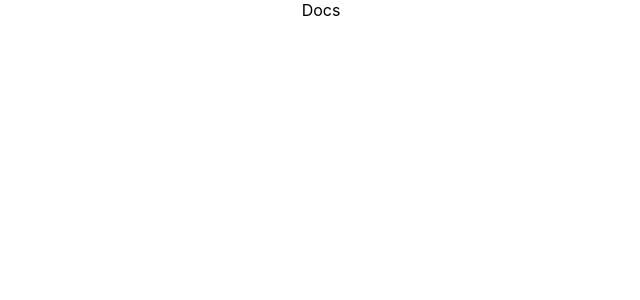
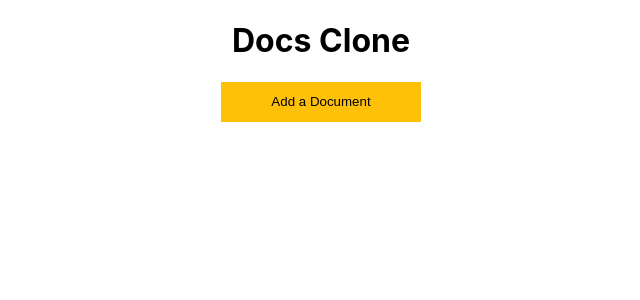
Before and after one commit to CMadiope/google-docs-clone, a React (Create React App) app: page / in a window 1280 px wide. Shown: the top 300 px of the page, without its empty margins (319-959 px from the left). Built offline with nearby package versions, Linux system fonts and the light colour scheme.

Commit message:
ADD: add document button

```diff
--- a/src/App.css
+++ b/src/App.css
@@ -1,38 +1,11 @@
-.App {
+.docs-main {
   text-align: center;
 }
 
-.App-logo {
-  height: 40vmin;
-  pointer-events: none;
+.add-docs {
+  height: 40px;
+  width: 200px;
+  background-color: #ffc107;
+  border: none;
+  cursor: pointer;
 }
-
-@media (prefers-reduced-motion: no-preference) {
-  .App-logo {
-    animation: App-logo-spin infinite 20s linear;
-  }
-}
-
-.App-header {
-  background-color: #282c34;
-  min-height: 100vh;
-  display: flex;
-  flex-direction: column;
-  align-items: center;
-  justify-content: center;
-  font-size: calc(10px + 2vmin);
-  color: white;
-}
-
-.App-link {
-  color: #61dafb;
-}
-
-@keyframes App-logo-spin {
-  from {
-    transform: rotate(0deg);
-  }
-  to {
-    transform: rotate(360deg);
-  }
-}
--- a/src/components/Docs.js
+++ b/src/components/Docs.js
@@ -2,8 +2,12 @@ import React from 'react'
 
 function Docs() {
   return (
-    <div>
-      Docs
+    <div className='docs-main'>
+      <h1>Docs Clone</h1>
+
+      <button className='add-docs'>
+        Add a Document
+      </button>
     </div>
   )
 }
```
